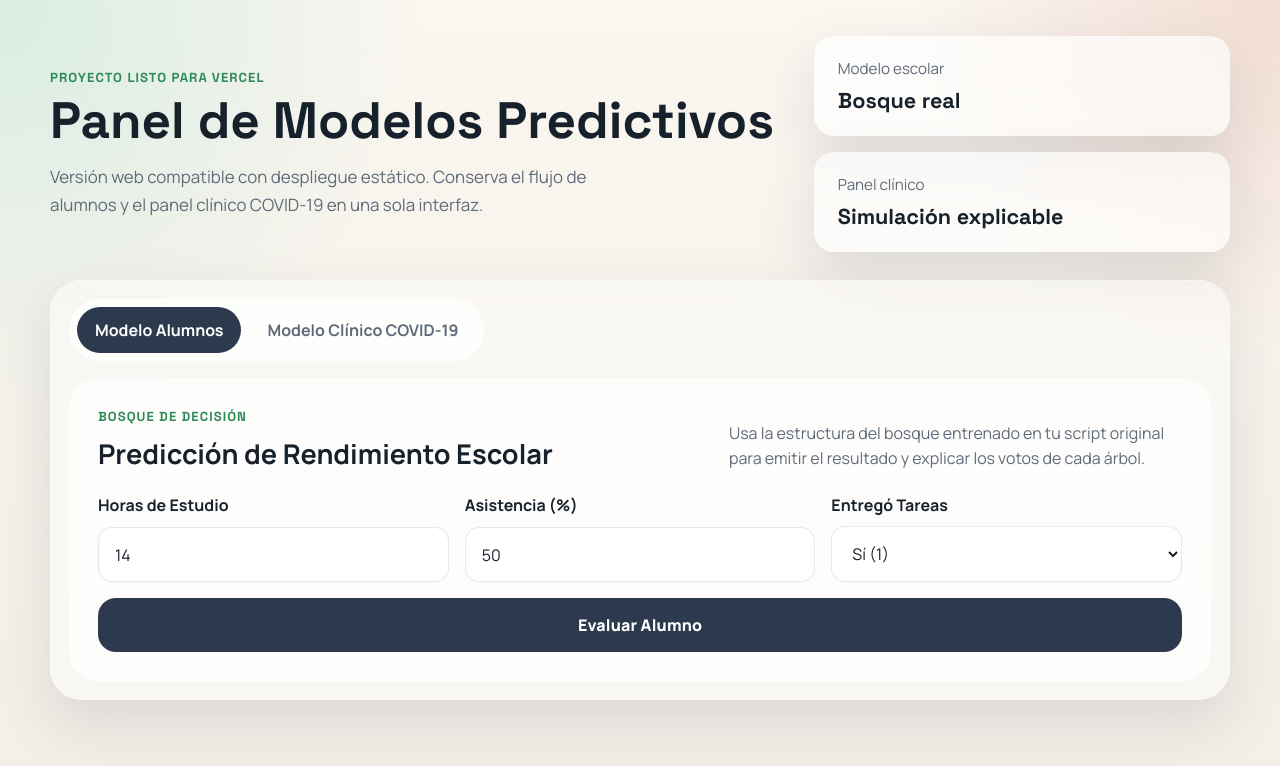
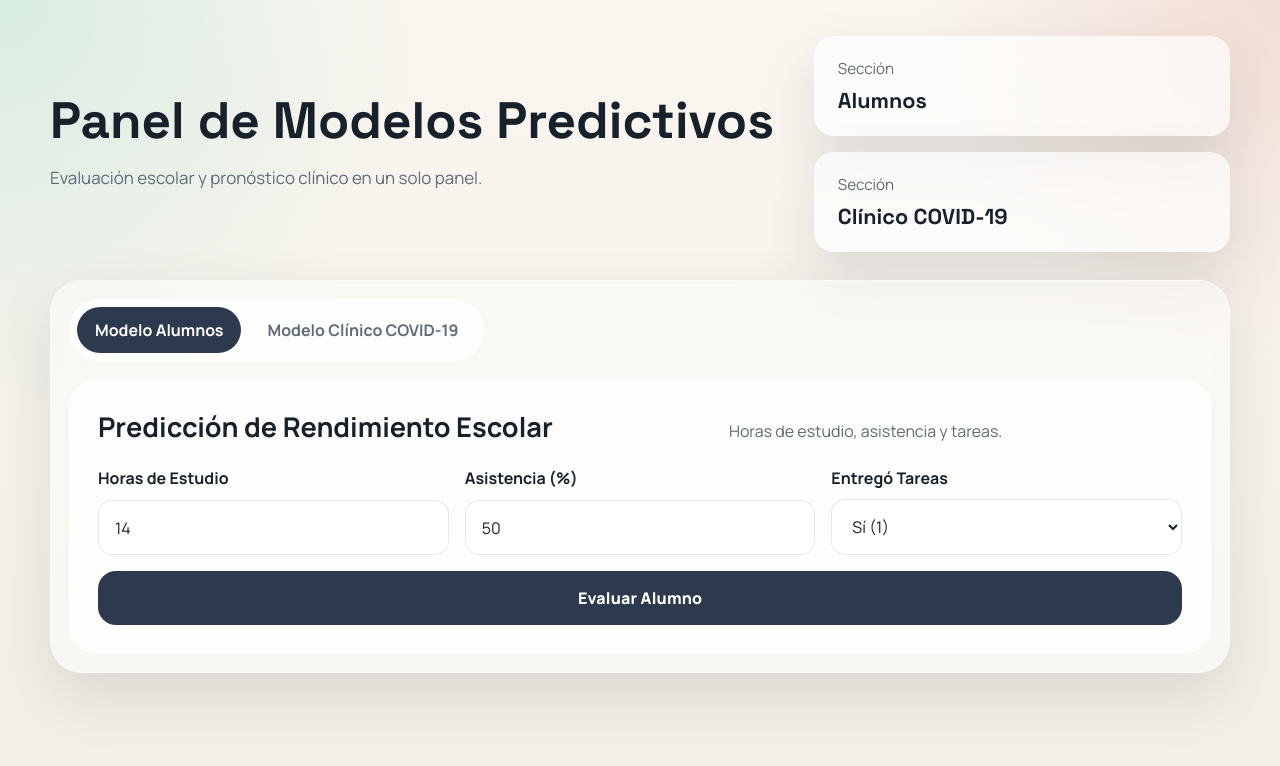
Before and after one commit to Isaac23-C/PanelFDA, a plain HTML site: page index.html in a window 1280 px wide. Drawn offline with Linux system fonts and the light colour scheme.

Commit message:
simplifica copy del panel

```diff
--- a/index.html
+++ b/index.html
@@ -16,21 +16,17 @@
     <div class="page-shell">
       <header class="hero">
         <div class="hero-copy">
-          <p class="eyebrow">Proyecto listo para Vercel</p>
           <h1>Panel de Modelos Predictivos</h1>
-          <p class="hero-text">
-            Versión web compatible con despliegue estático. Conserva el flujo de alumnos y el
-            panel clínico COVID-19 en una sola interfaz.
-          </p>
+          <p class="hero-text">Evaluación escolar y pronóstico clínico en un solo panel.</p>
         </div>
         <div class="hero-stats">
           <article class="floating-stat">
-            <span>Modelo escolar</span>
-            <strong>Bosque real</strong>
+            <span>Sección</span>
+            <strong>Alumnos</strong>
           </article>
           <article class="floating-stat">
-            <span>Panel clínico</span>
-            <strong>Simulación explicable</strong>
+            <span>Sección</span>
+            <strong>Clínico COVID-19</strong>
           </article>
         </div>
       </header>
@@ -49,13 +45,9 @@
           <div class="panel-card">
             <div class="section-heading">
               <div>
-                <p class="section-kicker">Bosque de decisión</p>
                 <h2>Predicción de Rendimiento Escolar</h2>
               </div>
-              <p class="section-note">
-                Usa la estructura del bosque entrenado en tu script original para emitir el
-                resultado y explicar los votos de cada árbol.
-              </p>
+              <p class="section-note">Horas de estudio, asistencia y tareas.</p>
             </div>
 
             <form id="student-form" class="grid-form">
@@ -126,13 +118,9 @@
           <div class="panel-card">
             <div class="section-heading">
               <div>
-                <p class="section-kicker">Dashboard clínico</p>
                 <h2>Pronóstico Clínico COVID-19</h2>
               </div>
-              <p class="section-note">
-                Simulación funcional inspirada en tus paneles de referencia, con factores
-                interpretables para explicar el riesgo.
-              </p>
+              <p class="section-note">Edad, diagnóstico, estado, municipio e intervención.</p>
             </div>
 
             <form id="clinical-form" class="grid-form">
@@ -212,12 +200,10 @@
                 <section class="detail-card detail-card--visual">
                   <img
                     src="./registro_a_arbol_decision.png"
-                    alt="Árbol clínico generado localmente"
+                    alt="Árbol clínico"
                     class="reference-image"
                   />
-                  <p class="muted-copy">
-                    Imagen de referencia del árbol clínico generado en tu flujo Python.
-                  </p>
+                  <p class="muted-copy">Árbol clínico.</p>
                 </section>
               </div>
             </div>
```
